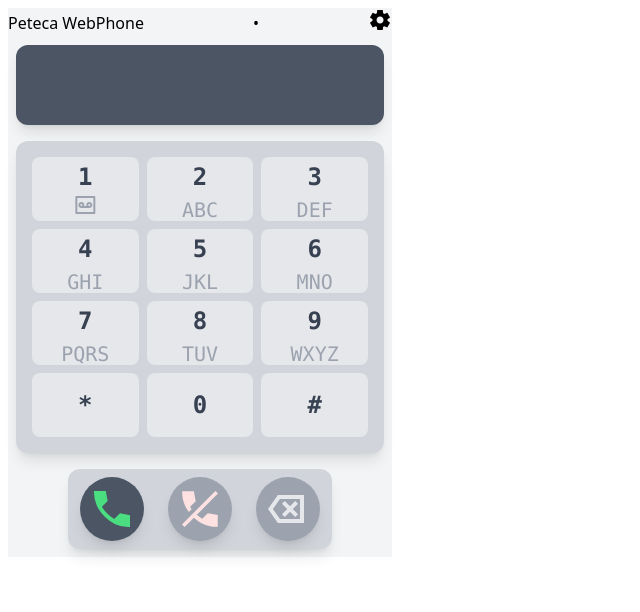
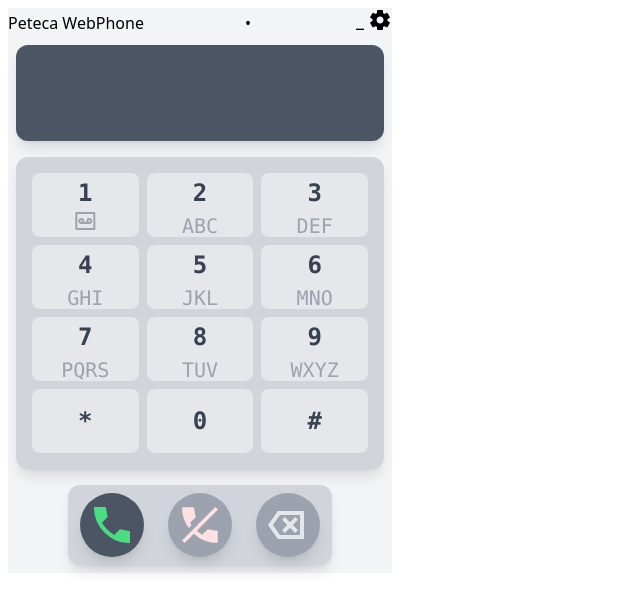
Before and after one commit to iuridiniz/peteca-webphone, a Vue app: page / in a window 1280 px wide. Shown: the top 612 px of the page, without its empty margins (0-640 px from the left). Built offline with nearby package versions, Linux system fonts and the light colour scheme.

Commit message:
refact: ---

```diff
--- a/src/App.vue
+++ b/src/App.vue
@@ -91,13 +91,13 @@ watch(
         <div class="pw-app-bar-status">•</div>
         <div class="pw-app-bar-actions">
           <button class="pw-app-bar-action-button">
-            <svg xmlns="http://www.w3.org/2000/svg" preserveAspectRatio="xMidYMid meet" viewBox="0 0 24 24">
+            <svg xmlns="http://www.w3.org/2000/svg" preserveAspectRatio="xMidYMid meet" viewBox="0 0 24 24" width="1em">
               <path fill="currentColor" d="M6 21v-2h12v2Z" />
             </svg>
           </button>
           <button class="pw-app-bar-action-button">
             <svg class="pw-icon-tape-line" xmlns="http://www.w3.org/2000/svg" preserveAspectRatio="xMidYMid meet"
-              viewBox="0 0 24 24">
+              viewBox="0 0 24 24" width="1em">
               <path fill="currentColor"
                 d="m9.25 22l-.4-3.2q-.325-.125-.612-.3q-.288-.175-.563-.375L4.7 19.375l-2.75-4.75l2.575-1.95Q4.5 12.5 4.5 12.337v-.675q0-.162.025-.337L1.95 9.375l2.75-4.75l2.975 1.25q.275-.2.575-.375q.3-.175.6-.3l.4-3.2h5.5l.4 3.2q.325.125.613.3q.287.175.562.375l2.975-1.25l2.75 4.75l-2.575 1.95q.025.175.025.337v.675q0 .163-.05.338l2.575 1.95l-2.75 4.75l-2.95-1.25q-.275.2-.575.375q-.3.175-.6.3l-.4 3.2Zm2.8-6.5q1.45 0 2.475-1.025Q15.55 13.45 15.55 12q0-1.45-1.025-2.475Q13.5 8.5 12.05 8.5q-1.475 0-2.488 1.025Q8.55 10.55 8.55 12q0 1.45 1.012 2.475Q10.575 15.5 12.05 15.5Z" />
             </svg>
@@ -111,7 +111,7 @@ watch(
         <button @click="keypadButtonClicked" data-value="1" class="pw-keypad-button pw-keypad-button-1">
           <div class="pw-keypad-button-upper">1</div>
           <svg class="pw-keypad-button-lower pw-icon-tape-line" xmlns="http://www.w3.org/2000/svg"
-            preserveAspectRatio="xMidYMid meet" viewBox="0 0 24 24">
+            preserveAspectRatio="xMidYMid meet" viewBox="0 0 24 24" width="1em">
             <path fill="currentColor"
               d="M10.83 13h2.34A3 3 0 1 1 16 15H8a3 3 0 1 1 2.83-2zM4 5v14h16V5H4zM3 3h18a1 1 0 0 1 1 1v16a1 1 0 0 1-1 1H3a1 1 0 0 1-1-1V4a1 1 0 0 1 1-1zm5 10a1 1 0 1 0 0-2a1 1 0 0 0 0 2zm8 0a1 1 0 1 0 0-2a1 1 0 0 0 0 2z" />
           </svg>
@@ -161,13 +161,14 @@ watch(
       <div class="pw-actions">
         <button class="pw-action-button pw-action-button-call-start" :disabled="inCall" @click="callStartButtonClicked">
           <svg class="pw-icon-call-start" xmlns="http://www.w3.org/2000/svg" preserveAspectRatio="xMidYMid meet"
-            viewBox="0 0 24 24">
+            viewBox="0 0 24 24" width="1em">
             <path fill="currentColor"
               d="M19.95 21q-3.225 0-6.287-1.425q-3.063-1.425-5.425-3.8q-2.363-2.375-3.8-5.438Q3 7.275 3 4.05v-.525Q3 3.25 3.05 3H8.9l.925 5.025l-2.85 2.875q1.05 1.8 2.638 3.375Q11.2 15.85 13.1 17l2.9-2.9l5 1v5.85q-.25.025-.525.038Q20.2 21 19.95 21Z" />
           </svg>
         </button>
         <button class="pw-action-button pw-action-button-call-end" :disabled="!inCall" @click="callEndButtonClicked">
-          <svg class="pw-icon-call-end" version="1.1" viewBox="0 0 24 24" xmlns="http://www.w3.org/2000/svg">
+          <svg class="pw-icon-call-end" version="1.1" viewBox="0 0 24 24" width="1em"
+            xmlns="http://www.w3.org/2000/svg">
             <g transform="matrix(3.728 0 0 3.7281 -154.43 -424.88)">
               <path fill="currentColor"
                 d="m46.709 114.77-4.4809 4.4814 0.34675 0.34675c0.51692-0.51388 0.90871-0.90391 1.2501-1.2438 0.37318 0.34007 0.79221 0.61846 1.2568 0.83457 0.5401 0.25136 1.0946 0.37672 1.6635 0.37672 0.0441 0 0.0905-1e-3 0.13901-3e-3 0.0485-2e-3 0.09491-5e-3 0.13901-0.0103v-1.5482l-1.3229-0.26458-0.7674 0.76739c-0.25782-0.15605-0.49927-0.33395-0.7245-0.53433 1.4652-1.4608 1.2486-1.2558 2.8479-2.8551zm-4.4354 0.0331c-0.0088 0.0441-0.01292 0.0905-0.01292 0.13901v0.13901c0 0.56886 0.12669 1.1234 0.38034 1.6635 0.14066 0.29981 0.30669 0.58091 0.49764 0.84336l0.37827-0.37879c-0.0736-0.10296-0.14192-0.20824-0.20464-0.31575l0.75396-0.76067-0.24495-1.3296z"
@@ -178,7 +179,7 @@ watch(
         <button class="pw-action-button pw-action-button-clear" :disabled="!displayHasContent"
           @click="clearButtonClicked">
           <svg class="pw-icon-clear" xmlns="http://www.w3.org/2000/svg" preserveAspectRatio="xMidYMid meet"
-            viewBox="0 0 24 24">
+            viewBox="0 0 24 24" width="1em">
             <path fill="currentColor"
               d="m11.4 16l2.6-2.6l2.6 2.6l1.4-1.4l-2.6-2.6L18 9.4L16.6 8L14 10.6L11.4 8L10 9.4l2.6 2.6l-2.6 2.6Zm-3.45 3L3 12l4.95-7H21v14ZM9 17h10V7H9l-3.55 5Zm10 0V7Z" />
           </svg>
@@ -195,7 +196,6 @@ watch(
     @apply pw-bg-gray-100;
     @apply pw-flex-col;
     @apply pw-flex;
-    // @apply pw-h-screen;
     @apply pw-justify-center;
     @apply pw-items-stretch;
     @apply pw-max-w-sm;
@@ -212,17 +212,19 @@ watch(
 
   .pw-display {
     @apply pw-bg-gray-600;
-    @apply pw-p-4;
+    @apply pw-py-8;
+    @apply pw-px-4;
     @apply pw-max-w-sm;
     @apply pw-rounded-xl;
     @apply pw-shadow-lg;
     @apply pw-m-2;
-    @apply pw-h-20;
+    @apply pw-h-24;
     @apply pw-flex;
   }
 
   .pw-display-text {
-    font-family: "Peteca", sans-serif;
+    font-family: "Peteca", ui-monospace, SFMono-Regular, Menlo, Monaco, Consolas, "Liberation Mono", "Courier New", monospace;
+    ;
     @apply pw-text-center;
     @apply pw-text-green-300;
     @apply pw-bg-gray-600;
@@ -257,7 +259,6 @@ watch(
     @apply pw-font-bold;
     @apply pw-text-2xl;
     @apply pw-font-mono;
-    // font-family: "Digits", sans-serif;
   }
 
   .pw-keypad-button-upper {
@@ -273,13 +274,13 @@ watch(
 
   .pw-keypad-button-flash {
     @apply pw-bg-gray-700;
-    box-shadow: 0 4px 8px rgba(0, 0, 0, 0.25);
+    @apply pw-shadow-2xl;
     opacity: 0.8;
   }
 
   .pw-keypad-button:active {
     @apply pw-bg-gray-700;
-    box-shadow: 0 4px 8px rgba(0, 0, 0, 0.25);
+    @apply pw-shadow-2xl;
     opacity: 0.8;
     transform: translateY(4px);
   }
```
